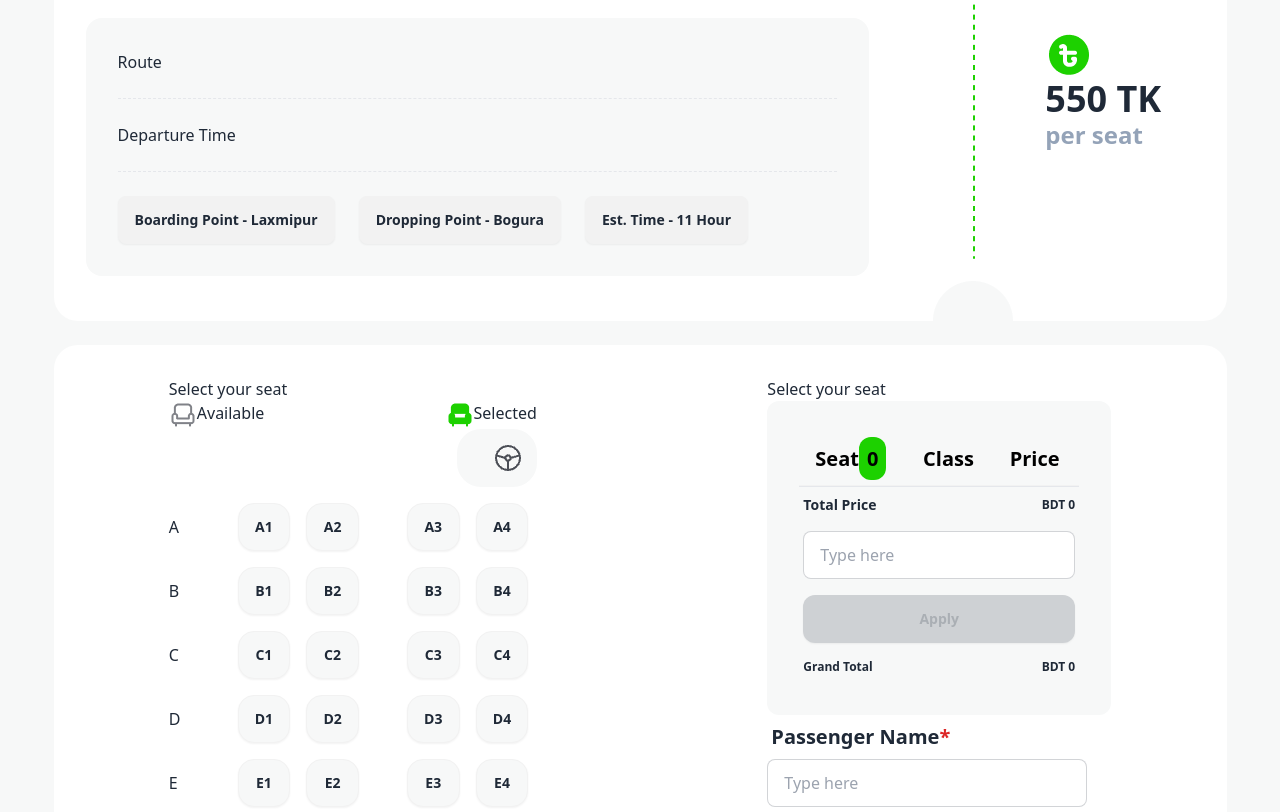
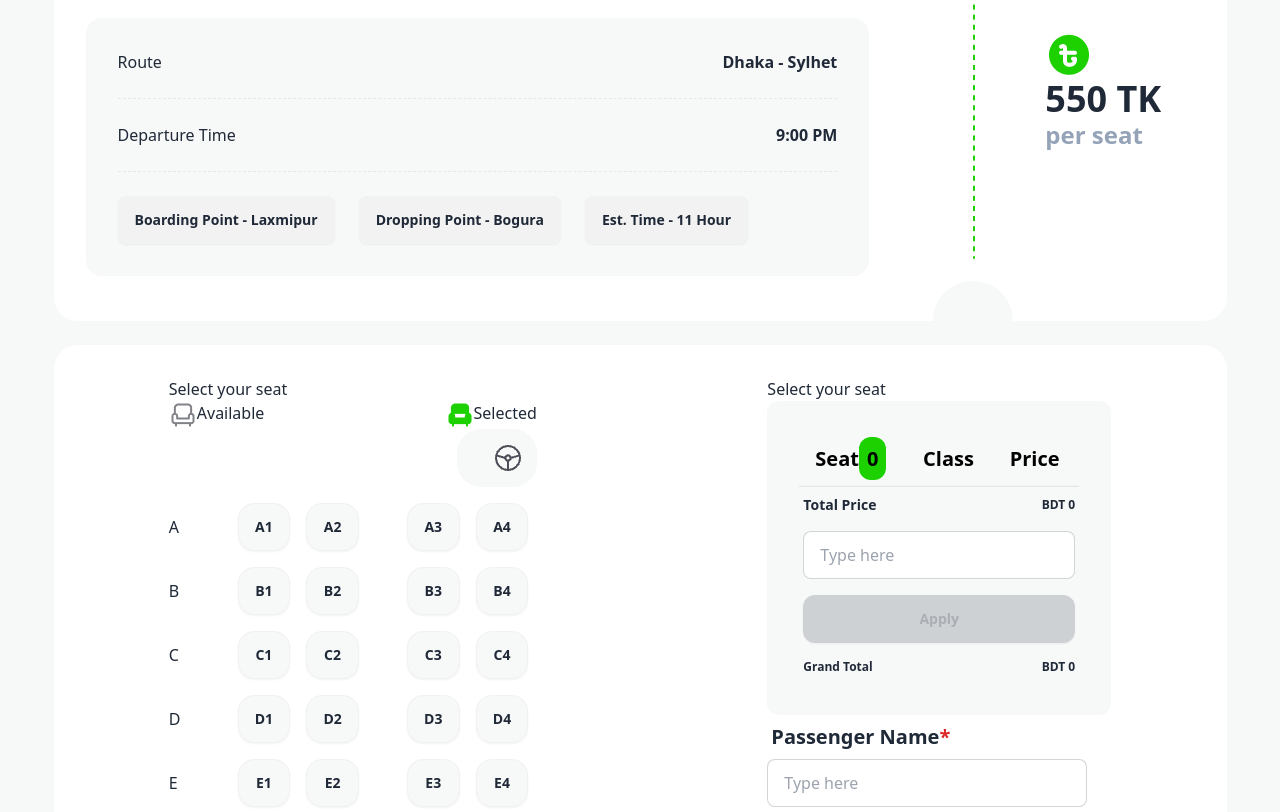
Before and after one commit to joymajumder23/fifth-assignment, a plain HTML site: page index.html in a window 1280 px wide. Shown: the part 1726-2538 px from the top of the page. Drawn offline with nearby package versions, Linux system fonts and the light colour scheme.

Commit message:
some html and js updated

```diff
--- a/index.html
+++ b/index.html
@@ -180,13 +180,15 @@
                             </button>
                         </div>
                         <div class="rounded-2xl bg-ash p-8 mt-6">
-                            <div class="border-dashed border-b mb-6">
+                            <div class="border-dashed border-b mb-6 flex justify-between">
                                 <h1 class="pb-6">Route</h1>
+                                <h1 class="pb-6 font-bold">Dhaka - Sylhet</h1>
                             </div>
-                            <div class="border-dashed border-b mb-6">
+                            <div class="border-dashed border-b mb-6 flex justify-between">
                                 <h1 class="pb-6">Departure Time</h1>
+                                <h1 class="pb-6 font-bold">9:00 PM</h1>
                             </div>
-                            <div class="lg:flex gap-6">
+                            <div class="lg:flex gap-6 ">
                                 <button class="btn">Boarding Point - Laxmipur</button>
                                 <button class="btn">Dropping Point - Bogura</button>
                                 <button class="btn">Est. Time - 11 Hour</button>
--- a/js/index.js
+++ b/js/index.js
@@ -2,31 +2,13 @@ function buyNow() {
     const travel = document.getElementById('travels');
     travel.scrollIntoView({ behavior: "smooth" });
 }
-// function handleClickEvent(event){
-//     const select = event.target.childNodes;
-//     console.log(select);
-//     setBackgroundColor('a');
-//     removeBackgroundColor('a');
 
-//     const currentSeat = getTextValueElementById('total-seat');
-//         console.log(currentSeat);
-
-//         const updatedSeat = currentSeat + 1;
-//         setTextElementById('total-seat', updatedSeat);
-
-//     const availableSeat = getTextValueElementById('available-seat');
-//         console.log(availableSeat);
-
-//         const leftSeat = availableSeat - 1;
-//         setTextElementById('available-seat', leftSeat);
-// }
-
-// document.addEventListener('click', handleClickEvent);
-const seatPlan = document.getElementById('seat-plan');
-const seats = seatPlan.querySelectorAll('.btn');
 let seatCount = 0;
 let totalPrice = 0;
 let grandPrice = 0;
+
+const seatPlan = document.getElementById('seat-plan');
+const seats = seatPlan.querySelectorAll('.btn');
 
 for (i = 0; i < seats.length; i++) {
     let allSeat = seats[i];
```
